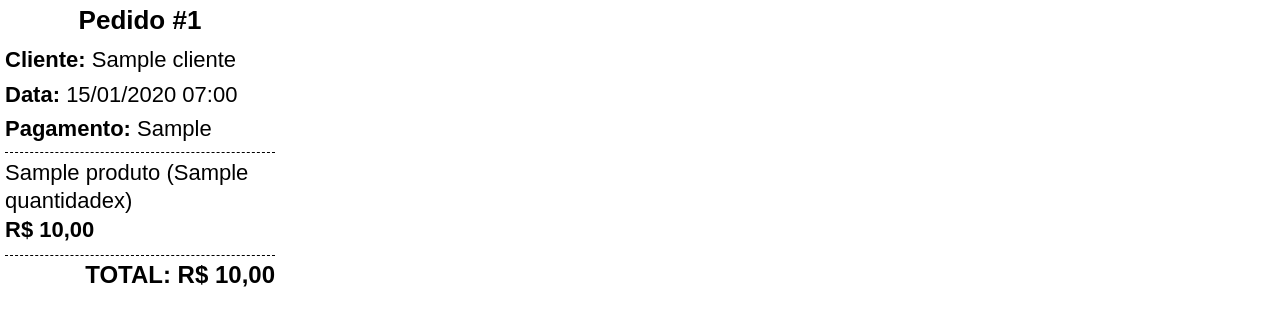
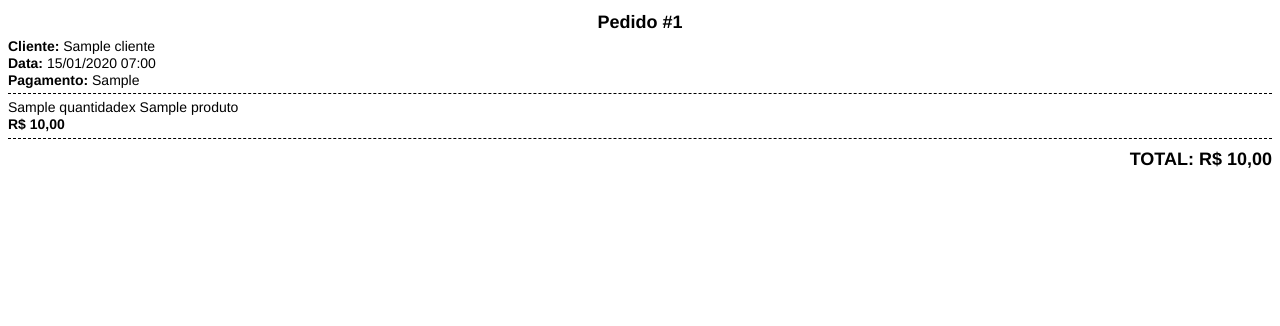
Before and after one commit to LeandroCantoDev/Sistema_Doceria_Web, a Django app: template pedidos/templates/pedidos/pdf_pedidos.html in a window 1280 px wide. Shown: the top 326 px of the page. Run offline with Django 5.2, Linux system fonts and the light colour scheme; tables that the repository leaves empty hold one stand-in row (values such as "Sample post"); the template is opened without the code that fills it: values that come from a table or form of the project are taken from there, most other values are stand-ins (such as "Sample title", 1, 10 or a date in 2020).

Commit message:
Alterando folha

```diff
--- a/pedidos/templates/pedidos/pdf_pedidos.html
+++ b/pedidos/templates/pedidos/pdf_pedidos.html
@@ -3,83 +3,72 @@
 <head>
     <meta charset="UTF-8">
     <style>
-        /* Configuração específica para travar a escala na impressora térmica */
+        /* O xhtml2pdf exige altura e largura fixas para não usar o A4 */
         @page {
-            margin: 0;
+            size: 58mm 250mm;
+            margin: 2mm;
         }
 
         body {
-            margin: 0;
-            padding: 0;
-            width: 280px; /* Trava a largura exata da impressora de 58mm */
-            background-color: #ffffff;
+            font-family: Helvetica, sans-serif;
+            /* Como o papel agora terá realmente 58mm, 14px já será um tamanho excelente!
+               Não precisamos mais do tamanho 40px. */
+            font-size: 14px;
+            color: #000000;
         }
 
-        .cupom-container {
-            font-family: Arial, sans-serif;
-            font-size: 22px; /* Como travamos a largura, 22px já vai ficar gigante e nítido! */
-            color: #000;
-            width: 280px;
-            padding: 5px;
-            box-sizing: border-box;
+        h1 {
+            font-size: 18px;
+            text-align: center;
+            margin-bottom: 5px;
         }
 
-        .cupom-titulo {
-            font-size: 26px;
-            text-align: center;
-            margin-bottom: 10px;
-            font-weight: bold;
+        .linha {
+            border-bottom: 1px dashed #000000;
+            margin: 5px 0;
         }
 
-        .cupom-lista {
-            list-style-type: none; /* Remove as bolinhas da lista */
-            padding: 0;
-            margin: 0;
+        p {
+            margin: 0 0 5px 0;
+            line-height: 1.2;
         }
 
-        .cupom-lista li {
-            margin-bottom: 6px;
-            line-height: 1.3;
+        .item {
+            margin-bottom: 5px;
+            line-height: 1.2;
         }
 
-        .linha-divisoria {
-            border-bottom: 1px dashed #000;
-            margin: 8px 0;
-        }
-
-        .cupom-total {
-            font-size: 24px;
+        .total {
+            font-size: 18px;
             font-weight: bold;
             text-align: right;
             margin-top: 10px;
-            padding-top: 5px;
-            border-top: 1px dashed #000;
         }
     </style>
 </head>
 <body>
 
-    <div class="cupom-container">
-        <div class="cupom-titulo">Pedido #{{ pedido.id }}</div>
+    <h1>Pedido #{{ pedido.id }}</h1>
 
-        <ul class="cupom-lista">
-            <li><strong>Cliente:</strong> {{ pedido.client.name }}</li>
-            <li><strong>Data:</strong> {{ pedido.data_criacao|date:"d/m/Y H:i" }}</li>
-            <li><strong>Pagamento:</strong> {{ pedido.forma_pagamento }}</li>
+    <p>
+        <strong>Cliente:</strong> {{ pedido.client.name }}<br>
+        <strong>Data:</strong> {{ pedido.data_criacao|date:"d/m/Y H:i" }}<br>
+        <strong>Pagamento:</strong> {{ pedido.forma_pagamento }}
+    </p>
 
-            <li class="linha-divisoria"></li>
+    <div class="linha"></div>
 
-            {% for item in itens_detalhados %}
-                <li>
-                    {{ item.produto.name }} ({{ item.quantidade }}x)<br>
-                    <strong>R$ {{ item.subtotal|floatformat:2 }}</strong>
-                </li>
-            {% endfor %}
-        </ul>
+    {% for item in itens_detalhados %}
+        <div class="item">
+            {{ item.quantidade }}x {{ item.produto.name }}<br>
+            <strong>R$ {{ item.subtotal|floatformat:2 }}</strong>
+        </div>
+    {% endfor %}
 
-        <div class="cupom-total">
-            TOTAL: R$ {{ total|floatformat:2 }}
-        </div>
+    <div class="linha"></div>
+
+    <div class="total">
+        TOTAL: R$ {{ total|floatformat:2 }}
     </div>
 
 </body>
```
